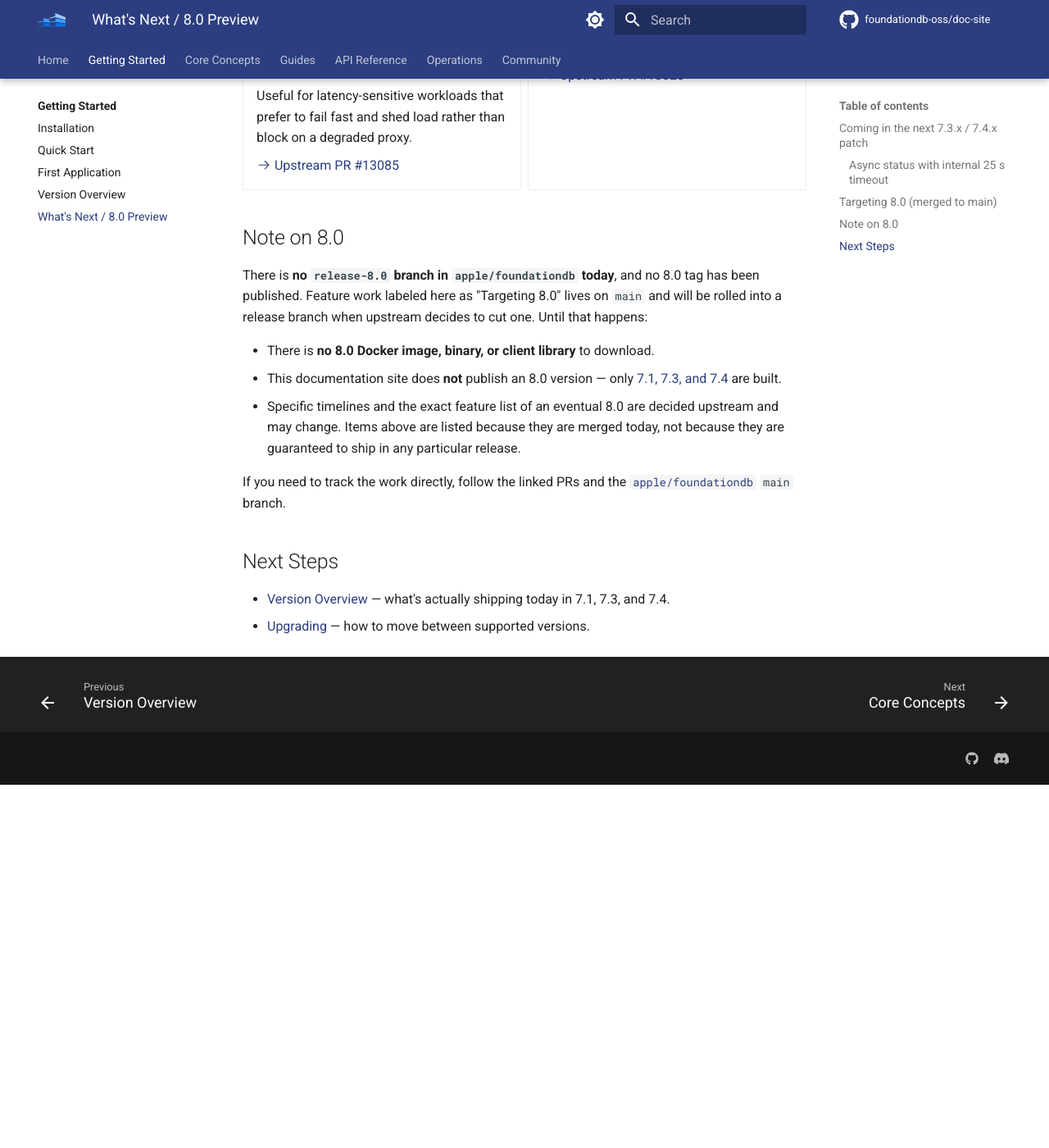
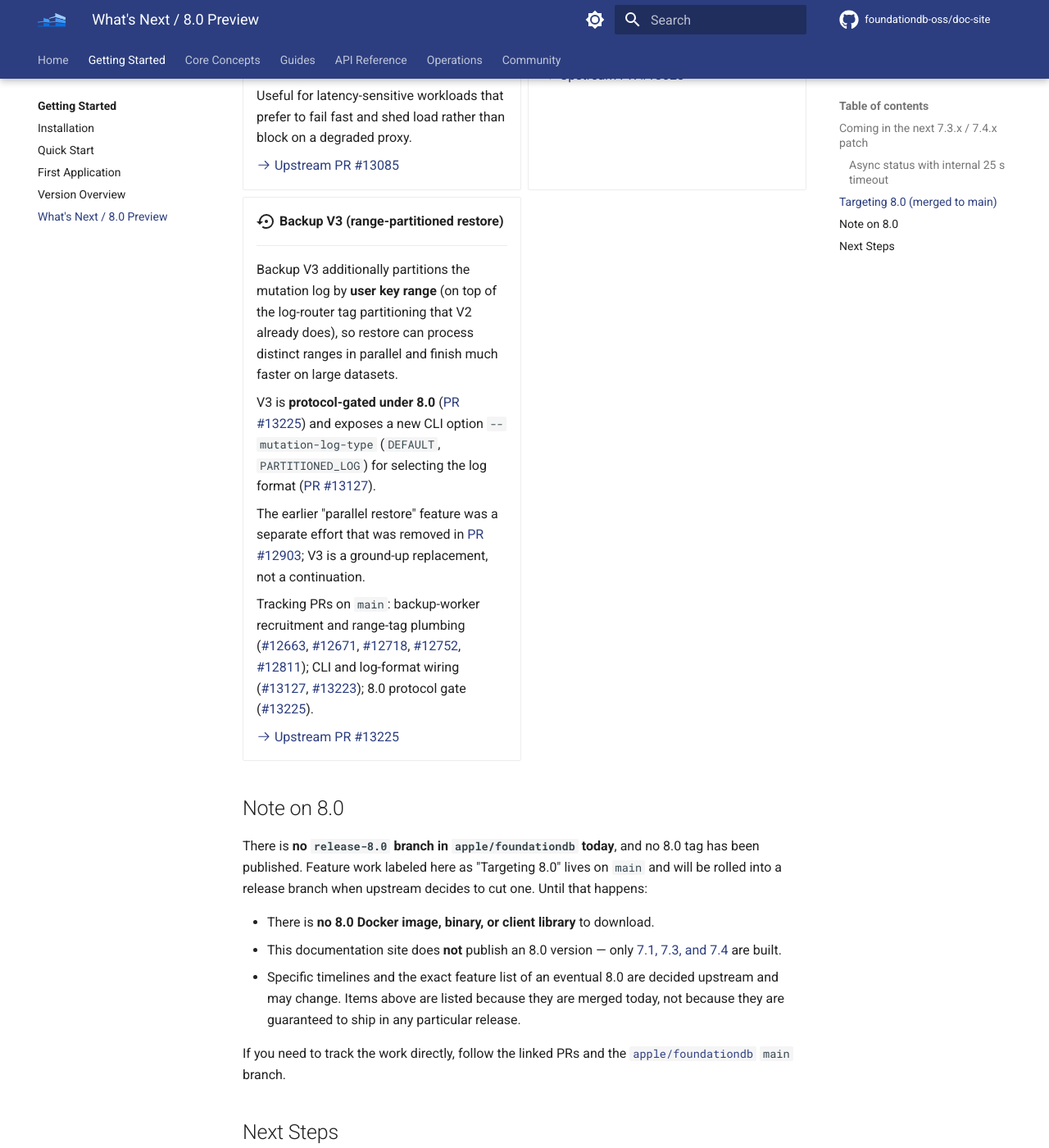
Before and after one commit to foundationdb-oss/doc-site, an MkDocs documentation site: the page built from docs/getting-started/roadmap.md, in a window 1280 px wide and 1400 px high, scrolled down 2099 px. Shown: the whole window at 82% size. Built offline with MkDocs 1.6.1 and Material for MkDocs 9.7.7, drawn with Linux system fonts in a browser that asks for light colours; comment, search, counter and statistics services are not loaded; the version menu is left out; before the commit the page ends 3056 px from its top, so only the background shows below that.

Commit message:
docs: document Backup V3 (range-partitioned restore) targeting 8.0
Agent-Id: agent-4bd79982-419c-469b-9f20-fb87c90a74fe
Linked-Note-Id: 9076ca1f-7c90-42a5-b8fa-621973df7c23

```diff
--- a/docs/getting-started/roadmap.md
+++ b/docs/getting-started/roadmap.md
@@ -75,6 +75,20 @@ The features below are merged to `main` only. They will not ship in any 7.3.x or
 
     [:octicons-arrow-right-24: Upstream PR #13028](https://github.com/apple/foundationdb/pull/13028)
 
+-   :material-backup-restore:{ .lg .middle } **Backup V3 (range-partitioned restore)**
+
+    ---
+
+    Backup V3 additionally partitions the mutation log by **user key range** (on top of the log-router tag partitioning that V2 already does), so restore can process distinct ranges in parallel and finish much faster on large datasets.
+
+    V3 is **protocol-gated under 8.0** ([PR #13225](https://github.com/apple/foundationdb/pull/13225)) and exposes a new CLI option `--mutation-log-type` (`DEFAULT`, `PARTITIONED_LOG`) for selecting the log format ([PR #13127](https://github.com/apple/foundationdb/pull/13127)).
+
+    The earlier "parallel restore" feature was a separate effort that was removed in [PR #12903](https://github.com/apple/foundationdb/pull/12903); V3 is a ground-up replacement, not a continuation.
+
+    Tracking PRs on `main`: backup-worker recruitment and range-tag plumbing ([#12663](https://github.com/apple/foundationdb/pull/12663), [#12671](https://github.com/apple/foundationdb/pull/12671), [#12718](https://github.com/apple/foundationdb/pull/12718), [#12752](https://github.com/apple/foundationdb/pull/12752), [#12811](https://github.com/apple/foundationdb/pull/12811)); CLI and log-format wiring ([#13127](https://github.com/apple/foundationdb/pull/13127), [#13223](https://github.com/apple/foundationdb/pull/13223)); 8.0 protocol gate ([#13225](https://github.com/apple/foundationdb/pull/13225)).
+
+    [:octicons-arrow-right-24: Upstream PR #13225](https://github.com/apple/foundationdb/pull/13225)
+
 </div>
 
 ## Note on 8.0
```
Also changed, not shown: docs/operations/backup.md (+8 -7 lines).
